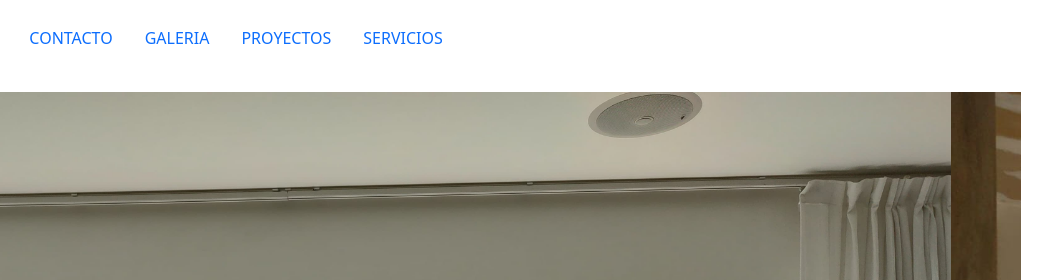
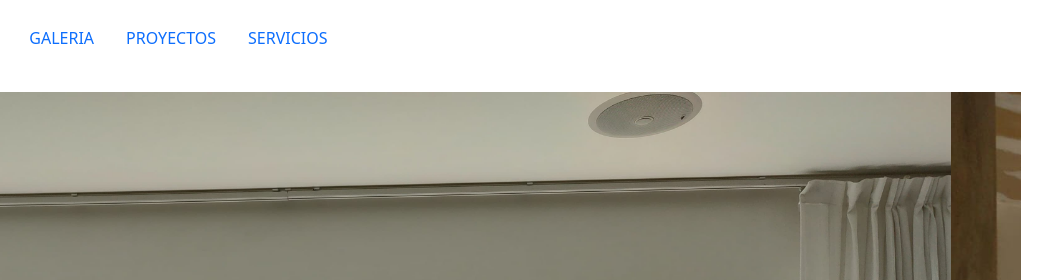
Before and after one commit to mattgauu/ProyectofinalMateoGaunaTesta, a website: page index.html in a window 1280 px wide. Shown: the top 280 px of the page, 243-1280 px from the left. Drawn offline with nearby package versions, Linux system fonts and the light colour scheme.

Commit message:
Update index.html

```diff
--- a/index.html
+++ b/index.html
@@ -21,9 +21,6 @@
             </button>
             <div class="collapse navbar-collapse" id="navbarSupportedContent">
                 <ul class="nav justify-content-center" id="navlinks">
-                    <li class="nav-item">
-                        <a class="nav-link" href="./paginas/contacto.html">CONTACTO</a>
-                    </li>
                     <li class="nav-item">
                         <a class="nav-link" href="./paginas/galeria.html">GALERIA</a>
                     </li>
```
